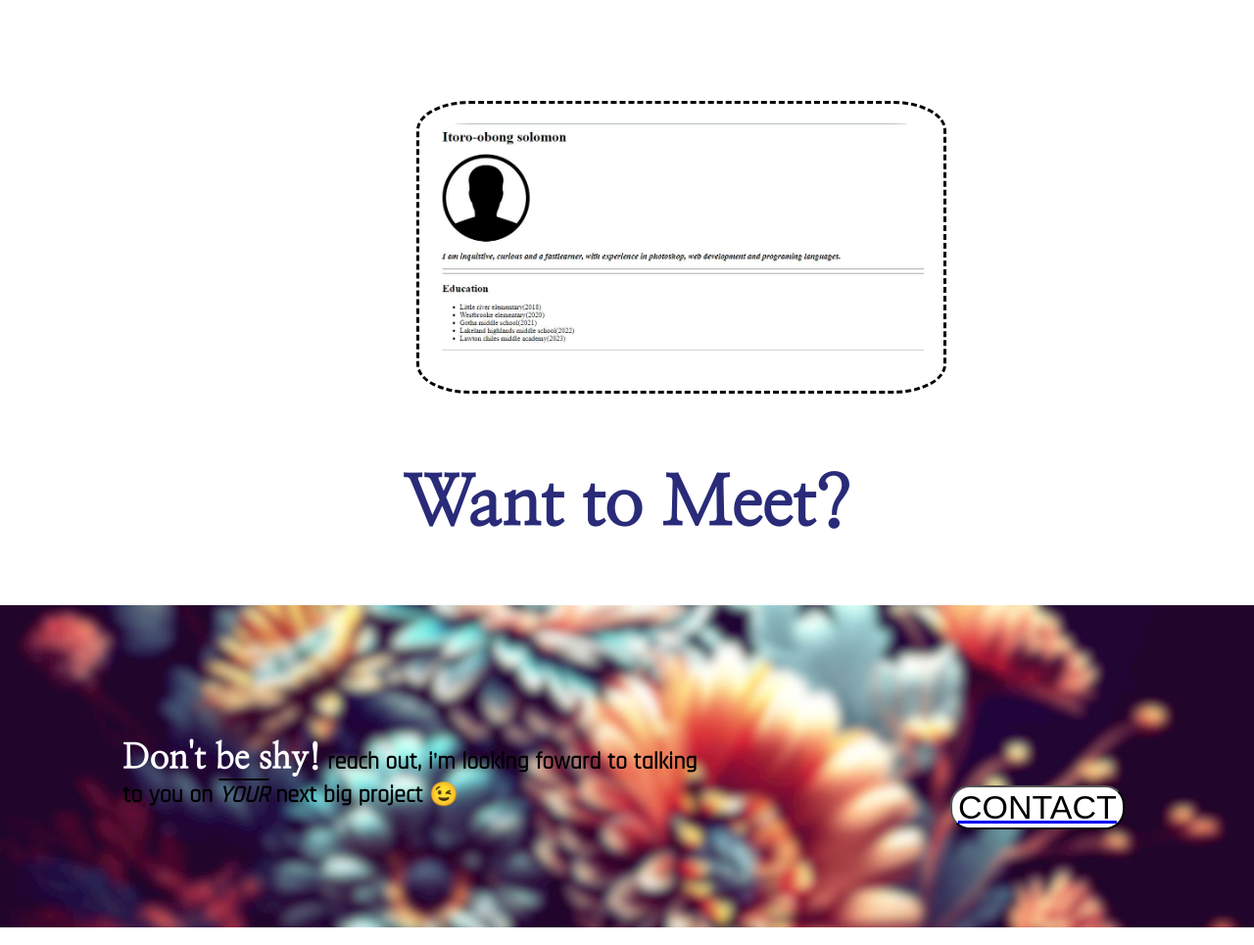
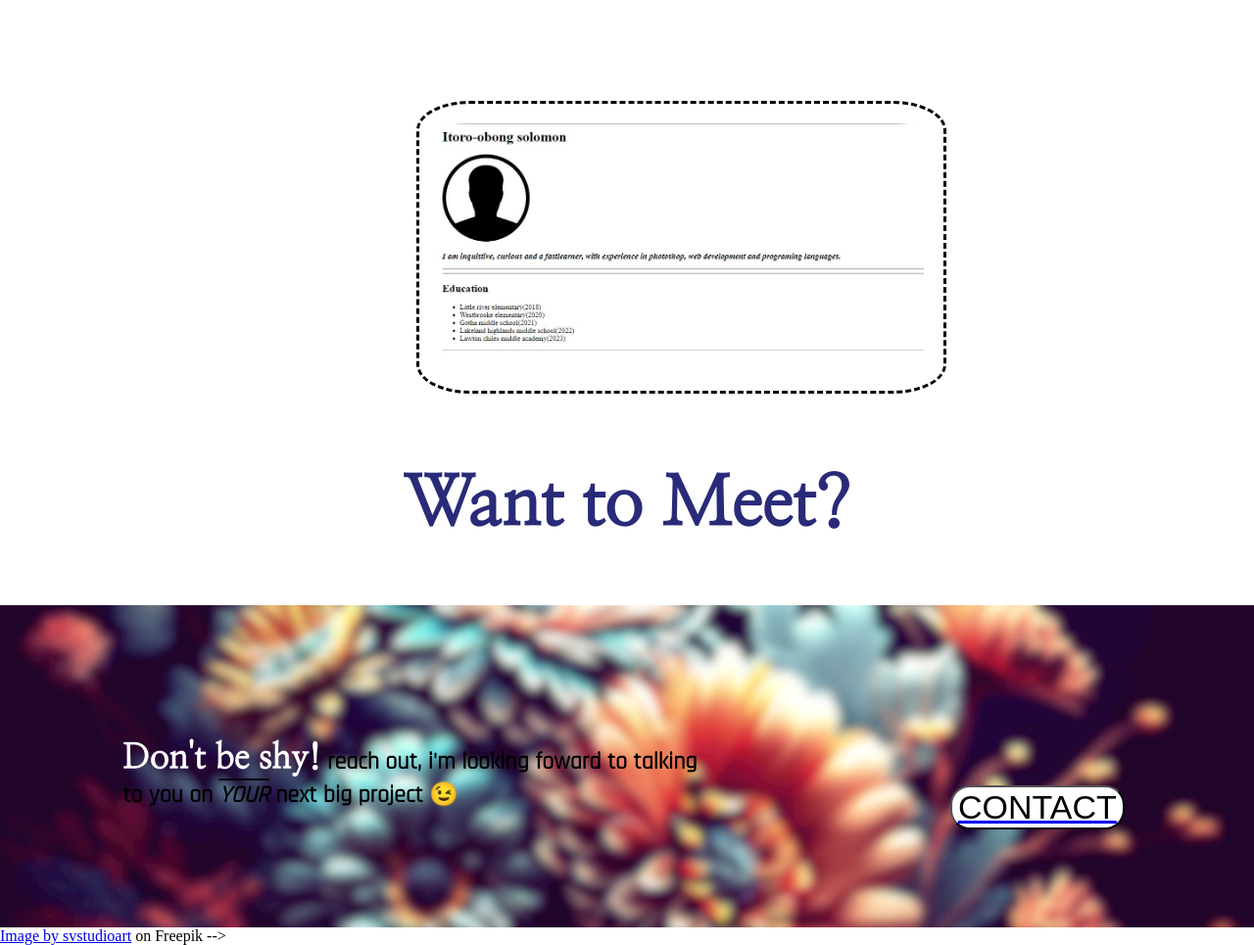
Before and after one commit to Galaxyicestar/portfolio, a plain HTML site: page index.html in a window 1280 px wide. Shown: the part 2231-3196 px from the top of the page at 98% size. Drawn offline with nearby package versions, Linux system fonts and the light colour scheme; a web font is replaced by a local one.

Commit message:
Update index.html

```diff
--- a/index.html
+++ b/index.html
@@ -131,10 +131,10 @@
 
 </section>
 
-<section id="">
+<section id="footer">
+<a href="https://www.freepik.com/free-photo/blossom-floral-bouquet-decoration-colorful-beautiful-flowers-background-garden-flowers-plant-pattern-wallpapers-greeting-cards-postcards-design-wedding-invites_38121655.htm#&position=2&from_view=popular">Image by svstudioart</a> on Freepik -->
 
 </section>
 
-<!-- <a href="https://www.freepik.com/free-photo/blossom-floral-bouquet-decoration-colorful-beautiful-flowers-background-garden-flowers-plant-pattern-wallpapers-greeting-cards-postcards-design-wedding-invites_38121655.htm#&position=2&from_view=popular">Image by svstudioart</a> on Freepik -->
-  </body>
+</body>
 </html>
```
